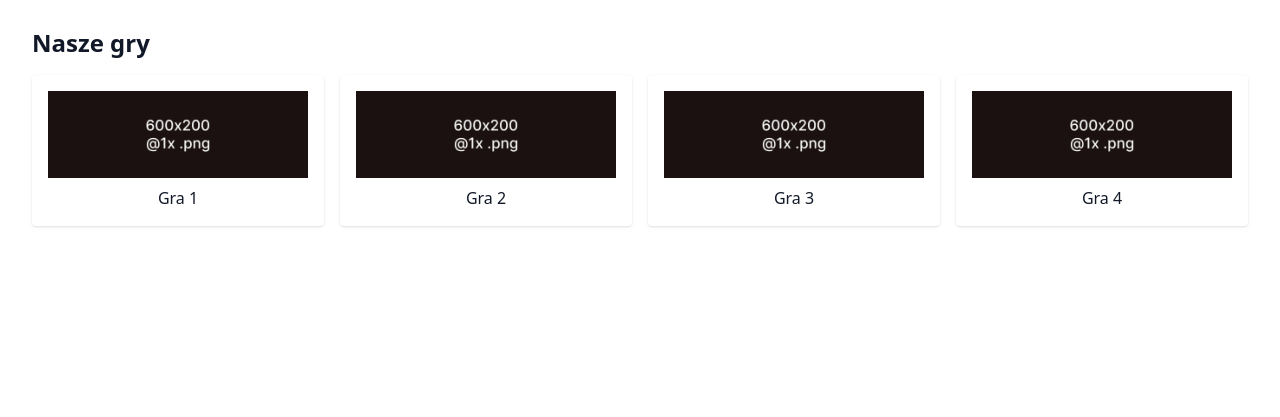
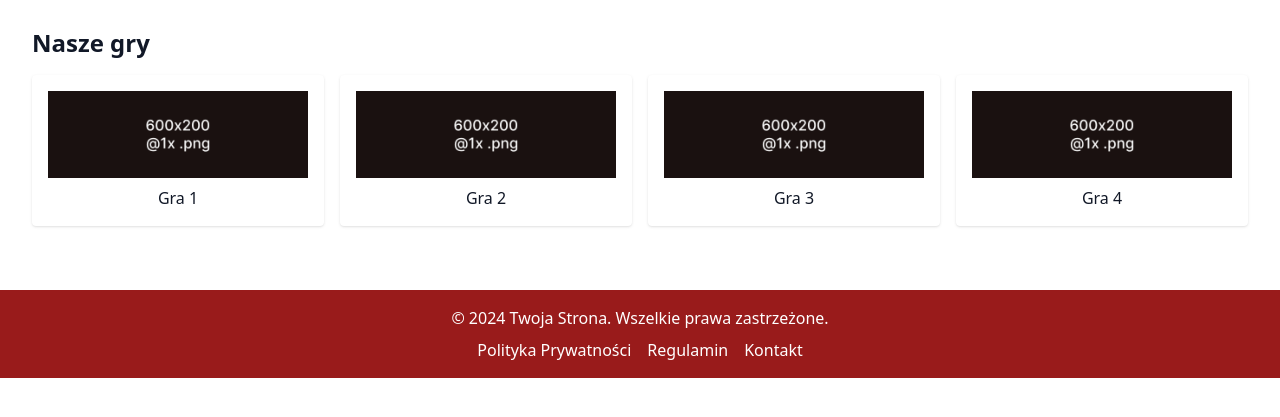
Before and after one commit to kotelkonrad/Python_Frameworki, a Django app: page / in a window 1280 px wide. Shown: the part 357-774 px from the top of the page. Run offline with Django 5.2, Linux system fonts and the light colour scheme.

Commit message:
stopka+gry

```diff
--- a/static/css/main.build.css
+++ b/static/css/main.build.css
@@ -551,6 +551,9 @@ video {
 .mr-4 {
   margin-right: 1rem;
 }
+.mt-2 {
+  margin-top: 0.5rem;
+}
 .block {
   display: block;
 }
@@ -587,11 +590,19 @@ video {
 .items-center {
   align-items: center;
 }
+.justify-center {
+  justify-content: center;
+}
 .justify-between {
   justify-content: space-between;
 }
 .gap-4 {
   gap: 1rem;
+}
+.space-x-4 > :not([hidden]) ~ :not([hidden]) {
+  --tw-space-x-reverse: 0;
+  margin-right: calc(1rem * var(--tw-space-x-reverse));
+  margin-left: calc(1rem * calc(1 - var(--tw-space-x-reverse)));
 }
 .rounded {
   border-radius: 0.25rem;
@@ -603,6 +614,10 @@ video {
 .bg-red-600 {
   --tw-bg-opacity: 1;
   background-color: rgb(220 38 38 / var(--tw-bg-opacity, 1));
+}
+.bg-red-800 {
+  --tw-bg-opacity: 1;
+  background-color: rgb(153 27 27 / var(--tw-bg-opacity, 1));
 }
 .bg-white {
   --tw-bg-opacity: 1;
@@ -680,14 +695,24 @@ video {
   --tw-shadow-colored: 0 1px 3px 0 var(--tw-shadow-color), 0 1px 2px -1px var(--tw-shadow-color);
   box-shadow: var(--tw-ring-offset-shadow, 0 0 #0000), var(--tw-ring-shadow, 0 0 #0000), var(--tw-shadow);
 }
+.transition {
+  transition-property: color, background-color, border-color, text-decoration-color, fill, stroke, opacity, box-shadow, transform, filter, -webkit-backdrop-filter;
+  transition-property: color, background-color, border-color, text-decoration-color, fill, stroke, opacity, box-shadow, transform, filter, backdrop-filter;
+  transition-property: color, background-color, border-color, text-decoration-color, fill, stroke, opacity, box-shadow, transform, filter, backdrop-filter, -webkit-backdrop-filter;
+  transition-timing-function: cubic-bezier(0.4, 0, 0.2, 1);
+  transition-duration: 150ms;
+}
+.hover\:bg-red-500:hover {
+  --tw-bg-opacity: 1;
+  background-color: rgb(239 68 68 / var(--tw-bg-opacity, 1));
+}
+.hover\:underline:hover {
+  text-decoration-line: underline;
+}
 @media (min-width: 768px) {
 
   .md\:mb-0 {
     margin-bottom: 0px;
-  }
-
-  .md\:mr-4 {
-    margin-right: 1rem;
   }
 
   .md\:flex {
--- a/templates/home.html
+++ b/templates/home.html
@@ -4,7 +4,7 @@
 <head>
     <meta charset="UTF-8">
     <meta name="viewport" content="width=device-width, initial-scale=1">
-    <title>{% block title %}Responsywny Header{% endblock %}</title>
+    <title>{% block title %}Gry{% endblock %}</title>
     <link rel="stylesheet" href="{% static 'css/main.build.css' %}">
 </head>
 <body class="font-sans bg-white text-gray-900">
@@ -35,5 +35,16 @@
     {% endblock %}
 </main>
 
+<footer class="bg-red-800 text-white py-4">
+    <div class="container mx-auto text-center">
+        <p>&copy; 2024 Twoja Strona. Wszelkie prawa zastrzeżone.</p>
+        <nav class="flex justify-center space-x-4 mt-2">
+            <a href="/polityka-prywatnosci" class="hover:underline">Polityka Prywatności</a>
+            <a href="/regulamin" class="hover:underline">Regulamin</a>
+            <a href="/kontakt" class="hover:underline">Kontakt</a>
+        </nav>
+    </div>
+</footer>
+
 </body>
 </html>
--- a/templates/index.html
+++ b/templates/index.html
@@ -48,7 +48,7 @@
       <div class="bg-white rounded shadow p-4 flex flex-col items-center">
         <img
           src="{% static 'images/game1.png' %}"
-          alt="Gra 1"
+          alt="Tetris"
           class="mb-2"
         />
         <p class="text-center">Gra 1</p>
@@ -57,7 +57,7 @@
       <div class="bg-white rounded shadow p-4 flex flex-col items-center">
         <img
           src="{% static 'images/game2.png' %}"
-          alt="Gra 2"
+          alt="Snake"
           class="mb-2"
         />
         <p class="text-center">Gra 2</p>
@@ -66,7 +66,7 @@
       <div class="bg-white rounded shadow p-4 flex flex-col items-center">
         <img
           src="{% static 'images/game3.png' %}"
-          alt="Gra 3"
+          alt="Quiz"
           class="mb-2"
         />
         <p class="text-center">Gra 3</p>
@@ -75,7 +75,7 @@
       <div class="bg-white rounded shadow p-4 flex flex-col items-center">
         <img
           src="{% static 'images/game4.png' %}"
-          alt="Gra 4"
+          alt="Labirynt"
           class="mb-2"
         />
         <p class="text-center">Gra 4</p>
```
Also changed, not shown: templates/games/labirynt.html (added, +10 -0 lines), templates/games/quiz.html (added, +10 -0 lines), templates/games/snake.html (added, +10 -0 lines), templates/games/tetris.html (added, +10 -0 lines).
